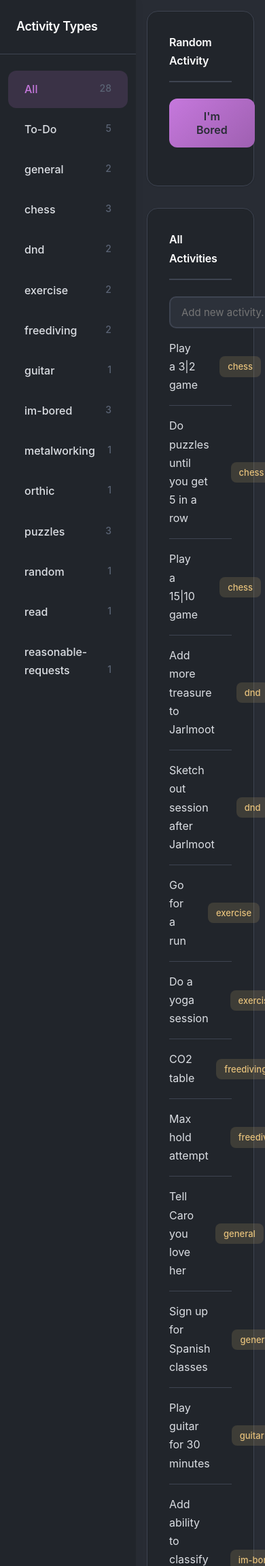
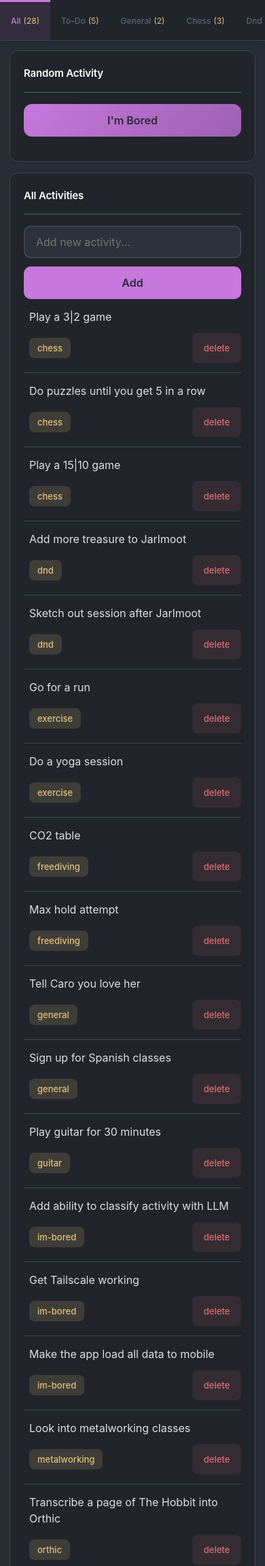
Before and after one commit to jvita/im_bored, a Flask app: page / in a window 390 px wide. Shown: the top 2304 px of the page at 68% size. Run offline with Flask 3, Linux system fonts and the light colour scheme; data comes from the database, SQL or seed files in the repository; both versions use the stored data as it was after the commit.

Commit message:
Mobile site

```diff
--- a/static/css/style.css
+++ b/static/css/style.css
@@ -45,19 +45,43 @@
     box-sizing: border-box;
 }
 
+html {
+    height: 100%;
+    overflow: hidden;
+}
+
 body {
     font-family: -apple-system, BlinkMacSystemFont, 'Segoe UI', 'Roboto', 'Oxygen', 'Ubuntu', 'Cantarell', sans-serif;
     background: var(--bg-primary);
     color: var(--text-primary);
-    min-height: 100vh;
+    height: 100%;
     line-height: 1.7;
+    overflow: hidden;
+    position: relative;
+}
+
+.container {
+    height: 100%;
+    overflow: hidden;
+}
+
+@media (max-width: 959px) {
+    .container {
+        padding-top: 60px;
+    }
 }
 
 /* Main Layout */
 .app-container {
     display: flex;
-    height: 100vh;
+    height: 100%;
     overflow: hidden;
+}
+
+@media (max-width: 959px) {
+    .app-container {
+        flex-direction: column;
+    }
 }
 
 /* Sidebar Navigation */
@@ -109,11 +133,38 @@ body {
     font-size: 0.875rem;
 }
 
+.nav-item.new-category-btn {
+    color: var(--color-primary);
+    font-weight: 600;
+    border-top: 1px solid var(--border-color);
+    margin-top: 8px;
+    padding-top: 1rem;
+}
+
+.nav-item.new-category-btn:hover {
+    background: color-mix(in srgb, var(--color-primary) 10%, transparent);
+    color: var(--color-primary);
+}
+
+@media (max-width: 959px) {
+    .sidebar {
+        display: none;
+    }
+}
+
 /* Main Content */
 .main-content {
     flex: 1;
     overflow-y: auto;
     padding: 2rem;
+}
+
+@media (max-width: 959px) {
+    .main-content {
+        padding: 1rem;
+        overscroll-behavior-y: auto;
+        -webkit-overflow-scrolling: touch;
+    }
 }
 
 /* Soft Panel */
@@ -471,13 +522,219 @@ body {
     background: var(--text-secondary);
 }
 
-/* Responsive */
-@media (max-width: 768px) {
-    .sidebar {
-        width: 200px;
+/* ===== MOBILE RESPONSIVE STYLES ===== */
+
+/* Bottom Navigation */
+.bottom-nav {
+    display: none;
+}
+
+@media (max-width: 959px) {
+    .bottom-nav {
+        display: block !important;
+        position: fixed !important;
+        top: 0 !important;
+        left: 0 !important;
+        right: 0 !important;
+        width: 100%;
+        height: 60px;
+        background: var(--bg-secondary);
+        border-bottom: 1px solid var(--border-color);
+        box-shadow: 0 2px 10px rgba(0, 0, 0, 0.1);
+        z-index: 9999;
+        transform: translate3d(0, 0, 0);
+        -webkit-transform: translate3d(0, 0, 0);
+    }
+}
+
+.bottom-nav-scroll {
+    display: flex;
+    overflow-x: auto;
+    overflow-y: hidden;
+    height: 100%;
+    -webkit-overflow-scrolling: touch;
+    scrollbar-width: none;
+}
+
+.bottom-nav-scroll::-webkit-scrollbar {
+    display: none;
+}
+
+.bottom-nav-item {
+    display: inline-flex;
+    align-items: center;
+    justify-content: center;
+    padding: 8px 16px;
+    gap: 0.25rem;
+    cursor: pointer;
+    transition: all 0.2s ease;
+    border-top: 3px solid transparent;
+    color: var(--text-secondary);
+    flex-shrink: 0;
+    white-space: nowrap;
+}
+
+.bottom-nav-item:active {
+    background: var(--bg-light);
+    transform: scale(0.95);
+}
+
+.bottom-nav-item.active {
+    color: var(--color-secondary);
+    border-top-color: var(--color-secondary);
+    background: color-mix(in srgb, var(--color-secondary) 10%, transparent);
+}
+
+.bottom-nav-label {
+    font-size: 0.75rem;
+    font-weight: 500;
+}
+
+.bottom-nav-count {
+    font-size: 0.75rem;
+    font-weight: 400;
+    color: var(--color-accent);
+}
+
+.bottom-nav-item.new-category-btn {
+    color: var(--color-primary);
+    font-weight: 600;
+    border-left: 1px solid var(--border-color);
+    margin-left: 8px;
+}
+
+.bottom-nav-item.new-category-btn:hover {
+    background: color-mix(in srgb, var(--color-primary) 10%, transparent);
+}
+
+/* Mobile optimizations */
+@media (max-width: 599px) {
+    .main-content {
+        padding: 0.875rem;
+        padding-bottom: 80px;
+    }
+
+    /* Panels */
+    .panel {
+        padding: 1.25rem;
+        border-radius: 12px;
+        margin-bottom: 1rem;
+    }
+
+    .panel-header {
+        font-size: 0.9375rem;
+        margin-bottom: 1rem;
+        padding-bottom: 0.875rem;
+    }
+
+    /* I'm Bored Section */
+    .bored-section .panel-content {
+        flex-direction: column;
+        align-items: stretch;
+        gap: 1rem;
+    }
+
+    .bored-button {
+        width: 100%;
+        min-height: 48px;
+        padding: 0.875rem 2rem;
+    }
+
+    .activity-result {
+        flex-direction: column;
+        align-items: flex-start;
+        gap: 0.5rem;
+    }
+
+    /* Activity Items - Grid Layout for Better Wrapping */
+    .activity-item {
+        display: grid;
+        grid-template-columns: auto 1fr auto;
+        grid-template-rows: auto auto;
+        gap: 0.75rem 0.5rem;
+        padding: 0.875rem 0;
+    }
+
+    .checkbox-wrapper {
+        grid-row: 1 / 2;
+        grid-column: 1;
+        width: 28px;
+        height: 28px;
+    }
+
+    .checkbox-custom {
+        width: 28px;
+        height: 28px;
+    }
+
+    .checkbox-spacer {
+        width: 28px;
+        height: 28px;
+    }
+
+    .activity-description {
+        grid-row: 1 / 2;
+        grid-column: 2 / 4;
+        line-height: 1.5;
+    }
+
+    .activity-type {
+        grid-row: 2 / 3;
+        grid-column: 2 / 3;
+        margin-left: 0;
+        justify-self: start;
+    }
+
+    .delete-btn {
+        grid-row: 2 / 3;
+        grid-column: 3 / 4;
+        justify-self: end;
+        min-height: 44px;
+        min-width: 72px;
+        padding: 0.625rem 1rem;
+    }
+
+    /* Add Form - Stack Vertically */
+    .add-form {
+        flex-direction: column;
+        gap: 0.75rem;
+    }
+
+    .add-form input,
+    .add-form button {
+        width: 100%;
+        min-height: 48px;
+        font-size: 16px; /* Prevents iOS zoom on focus */
+    }
+
+    /* Collapsible Section */
+    .collapsible-header {
+        font-size: 0.8125rem;
+        padding: 0.75rem 0;
+        min-height: 44px;
+    }
+
+    /* Notifications */
+    .notification {
+        top: 1rem;
+        right: 1rem;
+        left: 1rem;
+        max-width: calc(100% - 2rem);
+    }
+}
+
+/* Landscape Mode Optimization */
+@media (max-width: 959px) and (orientation: landscape) {
+    .bottom-nav {
+        height: 48px;
     }
 
     .main-content {
+        padding-bottom: 60px;
+    }
+
+    .panel {
         padding: 1rem;
+        margin-bottom: 1rem;
     }
 }
--- a/templates/base.html
+++ b/templates/base.html
@@ -2,8 +2,10 @@
 <html lang="en">
 <head>
     <meta charset="UTF-8">
-    <meta name="viewport" content="width=device-width, initial-scale=1.0">
+    <meta name="viewport" content="width=device-width, initial-scale=1.0, viewport-fit=cover">
     <title>{% block title %}I'm Bored{% endblock %}</title>
+    <link rel="apple-touch-icon" href="{{ url_for('static', filename='apple-touch-icon.png') }}?v=5">
+    <link rel="icon" type="image/png" href="{{ url_for('static', filename='apple-touch-icon.png') }}?v=5">
     <link rel="stylesheet" href="{{ url_for('static', filename='css/style.css') }}">
     {% block extra_css %}{% endblock %}
 </head>
@@ -11,6 +13,14 @@
     <div class="container">
         {% block content %}{% endblock %}
     </div>
+
+    <!-- Bottom Navigation (Mobile Only) -->
+    <nav class="bottom-nav" id="bottomNav" role="navigation" aria-label="Activity type filter">
+        <div class="bottom-nav-scroll" role="tablist">
+            <!-- Items dynamically rendered by JavaScript -->
+        </div>
+    </nav>
+
     <script src="{{ url_for('static', filename='js/activities.js') }}"></script>
     {% block extra_js %}{% endblock %}
 </body>
```
Also changed, not shown: static/js/activities.js (+128 -0 lines), data/activities.db, static/apple-touch-icon.png (added).
